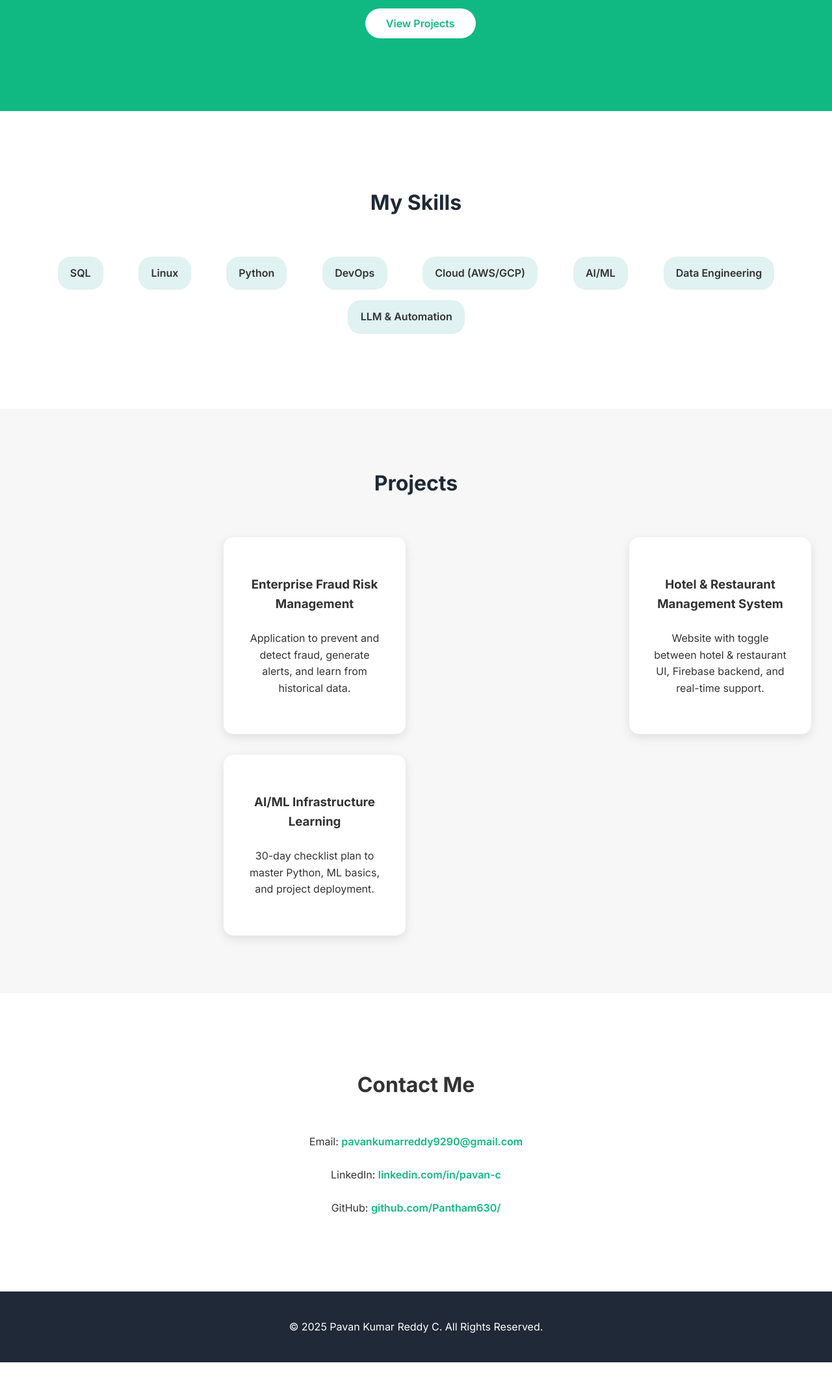
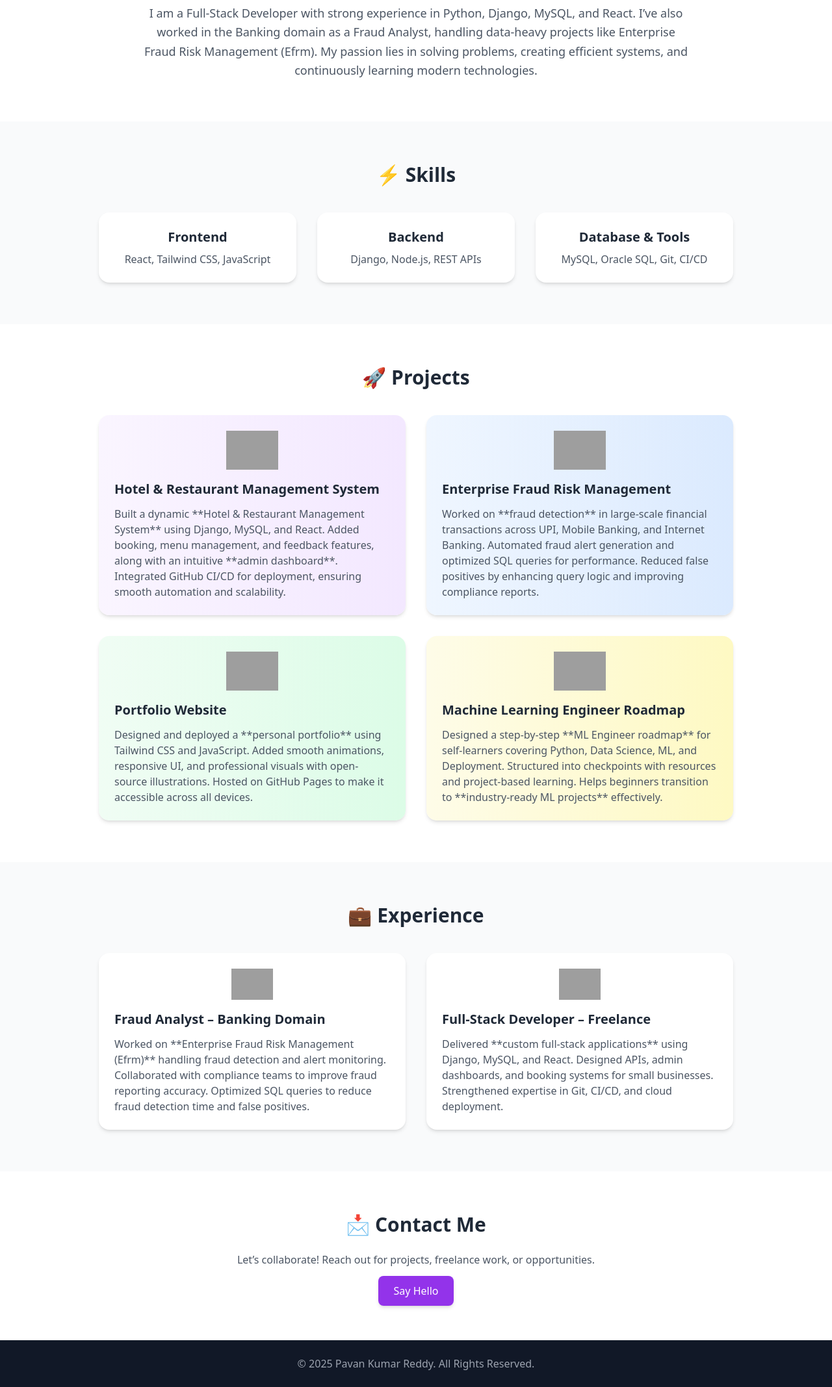
Before and after one commit to Pantham630/Rozack, a plain HTML site: page index.html in a window 1280 px wide. Shown: the part 518-2653 px from the top of the page at 65% size. Drawn offline with nearby package versions, Linux system fonts and the light colour scheme; grey boxes are pictures that could not be loaded.

Commit message:
revamped portfolio website testing

```diff
--- a/index.html
+++ b/index.html
@@ -1,8 +1,151 @@
-<!DOCTYPE html><html lang="en"><head>  <meta charset="UTF-8">  <meta name="viewport" content="width=device-width, initial-scale=1.0">  <title>Pavan Kumar Reddy C | Portfolio</title>  <link href="https://fonts.googleapis.com/css2?family=Inter:wght@400;600;700&display=swap" rel="stylesheet">  <link rel="stylesheet" href="style.css"></head><body>
-  <!-- Navbar -->  <header>    <nav class="navbar">      <div class="logo">Pavan Kumar Reddy C</div>      <ul class="nav-links">        <li><a href="#about">About</a></li>        <li><a href="#skills">Skills</a></li>        <li><a href="#projects">Projects</a></li>        <li><a href="#contact">Contact</a></li>      </ul>    </nav>  </header>
-  <!-- Hero Section -->  <section id="about" class="hero">    <div class="hero-content">      <h1>Hello, I'm Pavan Kumar Reddy C</h1>      <p>DevOps & AI/ML enthusiast with experience in SQL, Linux, Python, and cloud technologies. I build scalable systems, automate workflows, and explore AI-driven solutions.</p>      <a href="#projects" class="btn">View Projects</a>    </div>  </section>
-  <!-- Skills Section -->  <section id="skills" class="skills-section">    <h2>My Skills</h2>    <div class="skills-grid">      <span>SQL</span>      <span>Linux</span>      <span>Python</span>      <span>DevOps</span>      <span>Cloud (AWS/GCP)</span>      <span>AI/ML</span>      <span>Data Engineering</span>      <span>LLM & Automation</span>    </div>  </section>
-  <!-- Projects Section -->  <section id="projects" class="projects-section">    <h2>Projects</h2>    <div class="projects-grid">      <div class="project-card">        <h3>Enterprise Fraud Risk Management</h3>        <p>Application to prevent and detect fraud, generate alerts, and learn from historical data.</p>      </div>      <div class="project-card">        <h3>Hotel & Restaurant Management System</h3>        <p>Website with toggle between hotel & restaurant UI, Firebase backend, and real-time support.</p>      </div>      <div class="project-card">        <h3>AI/ML Infrastructure Learning</h3>        <p>30-day checklist plan to master Python, ML basics, and project deployment.</p>      </div>    </div>  </section>
-  <!-- Contact Section -->  <section id="contact" class="contact-section">    <h2>Contact Me</h2>    <p>Email: <a href="mailto:pavankumarreddy9290@gmail.com">pavankumarreddy9290@gmail.com</a></p>    <p>LinkedIn: <a href="https://linkedin.com/in/pavan-c" target="_blank">linkedin.com/in/pavan-c</a></p>    <p>GitHub: <a href="https://github.com/Pantham630/" target="_blank">github.com/Pantham630/</a></p>  </section>
-  <footer>    <p>© 2025 Pavan Kumar Reddy C. All Rights Reserved.</p>  </footer>
-  <script src="script.js"></script></body></html>
+<!DOCTYPE html>
+<html lang="en">
+<head>
+  <meta charset="UTF-8">
+  <meta name="viewport" content="width=device-width, initial-scale=1.0">
+  <title>Pavan Kumar Reddy | Portfolio</title>
+  <script src="https://cdn.tailwindcss.com"></script>
+</head>
+<body class="bg-gray-100 text-gray-800">
+
+  <!-- Hero Section -->
+  <section class="bg-gradient-to-r from-purple-600 to-blue-500 text-white py-20">
+    <div class="container mx-auto px-6 flex flex-col md:flex-row items-center justify-between">
+      <div class="md:w-1/2">
+        <h1 class="text-4xl md:text-5xl font-bold mb-4">Hi, I'm Pavan Kumar Reddy 👋</h1>
+        <p class="text-lg mb-6">A passionate Full-Stack Developer & Fraud Analyst with expertise in building web apps, managing data, and solving real-world problems.</p>
+        <a href="#projects" class="bg-white text-purple-600 px-6 py-3 rounded-lg shadow-md font-semibold hover:bg-gray-200">View My Work</a>
+      </div>
+      <div class="md:w-1/2 mt-10 md:mt-0 flex justify-center">
+        <img src="https://images.unsplash.com/photo-1498050108023-c5249f4df085?auto=format&fit=crop&w=600&q=80" alt="Developer Illustration" class="w-80 rounded-lg">
+      </div>
+    </div>
+  </section>
+
+  <!-- About -->
+  <section id="about" class="py-16 bg-white">
+    <div class="max-w-4xl mx-auto text-center px-6">
+      <h2 class="text-3xl font-bold mb-6">👨‍💻 About Me</h2>
+      <p class="text-gray-600 text-lg leading-relaxed">
+        I am a Full-Stack Developer with strong experience in Python, Django, MySQL, and React.
+        I’ve also worked in the Banking domain as a Fraud Analyst, handling data-heavy projects like Enterprise Fraud Risk Management (Efrm).
+        My passion lies in solving problems, creating efficient systems, and continuously learning modern technologies.
+      </p>
+    </div>
+  </section>
+
+  <!-- Skills -->
+  <section id="skills" class="py-16 bg-gray-50">
+    <div class="max-w-5xl mx-auto px-6">
+      <h2 class="text-3xl font-bold text-center mb-10">⚡ Skills</h2>
+      <div class="grid md:grid-cols-3 gap-8 text-center">
+        <div class="bg-white p-6 rounded-2xl shadow-md">
+          <h3 class="font-semibold text-xl">Frontend</h3>
+          <p class="text-gray-600 mt-2">React, Tailwind CSS, JavaScript</p>
+        </div>
+        <div class="bg-white p-6 rounded-2xl shadow-md">
+          <h3 class="font-semibold text-xl">Backend</h3>
+          <p class="text-gray-600 mt-2">Django, Node.js, REST APIs</p>
+        </div>
+        <div class="bg-white p-6 rounded-2xl shadow-md">
+          <h3 class="font-semibold text-xl">Database & Tools</h3>
+          <p class="text-gray-600 mt-2">MySQL, Oracle SQL, Git, CI/CD</p>
+        </div>
+      </div>
+    </div>
+  </section>
+
+  <!-- Projects -->
+  <section id="projects" class="py-16 bg-white">
+    <h2 class="text-3xl font-bold text-center mb-10">🚀 Projects</h2>
+    <div class="grid md:grid-cols-2 gap-8 max-w-5xl mx-auto px-6">
+
+      <!-- Project 1 -->
+      <div class="bg-gradient-to-r from-purple-50 to-purple-100 p-6 rounded-2xl shadow-md hover:shadow-lg transition">
+        <img src="https://cdn-icons-png.flaticon.com/512/2721/2721290.png" class="w-20 mx-auto mb-4" alt="">
+        <h3 class="text-xl font-semibold">Hotel & Restaurant Management System</h3>
+        <p class="text-gray-600 mt-3">
+          Built a dynamic **Hotel & Restaurant Management System** using Django, MySQL, and React.
+          Added booking, menu management, and feedback features, along with an intuitive **admin dashboard**.
+          Integrated GitHub CI/CD for deployment, ensuring smooth automation and scalability.
+        </p>
+      </div>
+
+      <!-- Project 2 -->
+      <div class="bg-gradient-to-r from-blue-50 to-blue-100 p-6 rounded-2xl shadow-md hover:shadow-lg transition">
+        <img src="https://cdn-icons-png.flaticon.com/512/3135/3135715.png" class="w-20 mx-auto mb-4" alt="">
+        <h3 class="text-xl font-semibold">Enterprise Fraud Risk Management</h3>
+        <p class="text-gray-600 mt-3">
+          Worked on **fraud detection** in large-scale financial transactions across UPI, Mobile Banking, and Internet Banking.
+          Automated fraud alert generation and optimized SQL queries for performance.
+          Reduced false positives by enhancing query logic and improving compliance reports.
+        </p>
+      </div>
+
+      <!-- Project 3 -->
+      <div class="bg-gradient-to-r from-green-50 to-green-100 p-6 rounded-2xl shadow-md hover:shadow-lg transition">
+        <img src="https://cdn-icons-png.flaticon.com/512/2920/2920244.png" class="w-20 mx-auto mb-4" alt="">
+        <h3 class="text-xl font-semibold">Portfolio Website</h3>
+        <p class="text-gray-600 mt-3">
+          Designed and deployed a **personal portfolio** using Tailwind CSS and JavaScript.
+          Added smooth animations, responsive UI, and professional visuals with open-source illustrations.
+          Hosted on GitHub Pages to make it accessible across all devices.
+        </p>
+      </div>
+
+      <!-- Project 4 -->
+      <div class="bg-gradient-to-r from-yellow-50 to-yellow-100 p-6 rounded-2xl shadow-md hover:shadow-lg transition">
+        <img src="https://cdn-icons-png.flaticon.com/512/940/940190.png" class="w-20 mx-auto mb-4" alt="">
+        <h3 class="text-xl font-semibold">Machine Learning Engineer Roadmap</h3>
+        <p class="text-gray-600 mt-3">
+          Designed a step-by-step **ML Engineer roadmap** for self-learners covering Python, Data Science, ML, and Deployment.
+          Structured into checkpoints with resources and project-based learning.
+          Helps beginners transition to **industry-ready ML projects** effectively.
+        </p>
+      </div>
+    </div>
+  </section>
+
+  <!-- Experience -->
+  <section id="experience" class="py-16 bg-gray-50">
+    <h2 class="text-3xl font-bold text-center mb-10">💼 Experience</h2>
+    <div class="grid md:grid-cols-2 gap-8 max-w-5xl mx-auto px-6">
+
+      <div class="bg-white p-6 rounded-2xl shadow-md hover:shadow-lg transition">
+        <img src="https://cdn-icons-png.flaticon.com/512/3176/3176366.png" class="w-16 mx-auto mb-4" alt="">
+        <h3 class="text-xl font-semibold">Fraud Analyst – Banking Domain</h3>
+        <p class="text-gray-600 mt-3">
+          Worked on **Enterprise Fraud Risk Management (Efrm)** handling fraud detection and alert monitoring.
+          Collaborated with compliance teams to improve fraud reporting accuracy.
+          Optimized SQL queries to reduce fraud detection time and false positives.
+        </p>
+      </div>
+
+      <div class="bg-white p-6 rounded-2xl shadow-md hover:shadow-lg transition">
+        <img src="https://cdn-icons-png.flaticon.com/512/1055/1055646.png" class="w-16 mx-auto mb-4" alt="">
+        <h3 class="text-xl font-semibold">Full-Stack Developer – Freelance</h3>
+        <p class="text-gray-600 mt-3">
+          Delivered **custom full-stack applications** using Django, MySQL, and React.
+          Designed APIs, admin dashboards, and booking systems for small businesses.
+          Strengthened expertise in Git, CI/CD, and cloud deployment.
+        </p>
+      </div>
+    </div>
+  </section>
+
+  <!-- Contact -->
+  <section id="contact" class="py-16 bg-white">
+    <div class="max-w-4xl mx-auto text-center px-6">
+      <h2 class="text-3xl font-bold mb-6">📩 Contact Me</h2>
+      <p class="text-gray-600 mb-6">Let’s collaborate! Reach out for projects, freelance work, or opportunities.</p>
+      <a href="mailto:youremail@example.com" class="bg-purple-600 text-white px-6 py-3 rounded-lg shadow-md hover:bg-purple-700">Say Hello</a>
+    </div>
+  </section>
+
+  <!-- Footer -->
+  <footer class="bg-gray-900 text-gray-400 py-6 text-center">
+    <p>© 2025 Pavan Kumar Reddy. All Rights Reserved.</p>
+  </footer>
+
+</body>
+</html>
--- a/script.js
+++ /dev/null
@@ -1,16 +0,0 @@
-// Smooth fade-in animations
-document.addEventListener("DOMContentLoaded", () => {
-    const sections = document.querySelectorAll("section");
-    sections.forEach(sec => sec.style.opacity = 0);
-
-    const observer = new IntersectionObserver((entries) => {
-        entries.forEach(entry => {
-            if(entry.isIntersecting){
-                entry.target.style.transition = "opacity 1s ease-out";
-                entry.target.style.opacity = 1;
-            }
-        });
-    }, { threshold: 0.2 });
-
-    sections.forEach(sec => observer.observe(sec));
-});
--- a/style.css
+++ /dev/null
@@ -1,82 +0,0 @@
-/* Reset & Global */
-* { margin: 0; padding: 0; box-sizing: border-box; }
-body { font-family: 'Inter', sans-serif; line-height: 1.6; color: #333; scroll-behavior: smooth; }
-
-/* Navbar */
-.navbar { display: flex; justify-content: space-between; align-items: center; padding: 1rem 5%; background: #1f2937; color: white; position: sticky; top: 0; z-index: 10; }
-.nav-links { list-style: none; display: flex; gap: 1.5rem; }
-.nav-links a { color: white; text-decoration: none; font-weight: 600; transition: 0.3s; }
-.nav-links a:hover { color: #10b981; }
-.logo { font-weight: 700; font-size: 1.5rem; }
-
-/* Hero Section */
-.hero { background: #10b981; color: white; text-align: center; padding: 6rem 2rem; }
-.hero h1 { font-size: 2.5rem; margin-bottom: 1rem; }
-.hero p { font-size: 1.1rem; margin-bottom: 2rem; max-width: 600px; margin-left: auto; margin-right: auto; }
-.btn { background: white; color: #10b981; padding: 0.8rem 2rem; border-radius: 25px; text-decoration: none; font-weight: 600; transition: 0.3s; }
-.btn:hover { background: #f0fdf4; }
-
-/* Skills Section */
-.skills-section { padding: 4rem 2rem; text-align: center; }
-.skills-section h2 { margin-bottom: 2rem; font-size: 2rem; color: #1f2937; }
-.skills-grid { display: flex; flex-wrap: wrap; justify-content: center; gap: 1rem; }
-.skills-grid span { background: #e0f2f1; padding: 0.8rem 1.2rem; border-radius: 20px; font-weight: 600; transition: 0.3s; }
-.skills-grid span:hover { background: #10b981; color: white; }
-
-/* Projects Section */
-.projects-section { padding: 4rem 2rem; background: #f7f7f7; text-align: center; }
-.projects-section h2 { margin-bottom: 2rem; font-size: 2rem; color: #1f2937; }
-.projects-grid { display: grid; grid-template-columns: repeat(auto-fit, minmax(250px, 1fr)); gap: 2rem; }
-.project-card { background: white; padding: 2rem; border-radius: 15px; box-shadow: 0 5px 15px rgba(0,0,0,0.1); transition: transform 0.3s; }
-.project-card:hover { transform: translateY(-10px); }
-
-/* Contact Section */
-.contact-section { padding: 4rem 2rem; text-align: center; }
-.contact-section h2 { margin-bottom: 1.5rem; font-size: 2rem; }
-.contact-section a { color: #10b981; text-decoration: none; font-weight: 600; }
-.contact-section a:hover { text-decoration: underline; }
-
-/* Footer */
-footer { background: #1f2937; color: white; text-align: center; padding: 1rem; }
-
-/* Mobile Responsive */
-@media (max-width: 768px) {
-    /* Navbar stacked */
-    .navbar {
-        flex-direction: column;
-        align-items: flex-start;
-    }
-    .nav-links {
-        flex-direction: column;
-        width: 100%;
-        display: none; /* hidden by default */
-    }
-    .nav-links.active {
-        display: flex;
-    }
-    .nav-links li {
-        margin: 0.5rem 0;
-    }
-    .logo {
-        margin-bottom: 0.5rem;
-    }
-
-    /* Hero adjustments */
-    .hero h1 { font-size: 2rem; }
-    .hero p { font-size: 1rem; padding: 0 1rem; }
-    .btn { padding: 0.6rem 1.5rem; font-size: 0.9rem; }
-
-    /* Skills stack */
-    .skills-grid {
-        flex-direction: column;
-        align-items: center;
-        gap: 0.5rem;
-    }
-    .skills-grid span { width: 70%; text-align: center; }
-
-    /* Projects full width */
-    .projects-grid { grid-template-columns: 1fr; gap: 1.5rem; }
-
-    /* Contact links stack */
-    .contact-section a { display: block; margin: 0.3rem 0; }
-}
```
